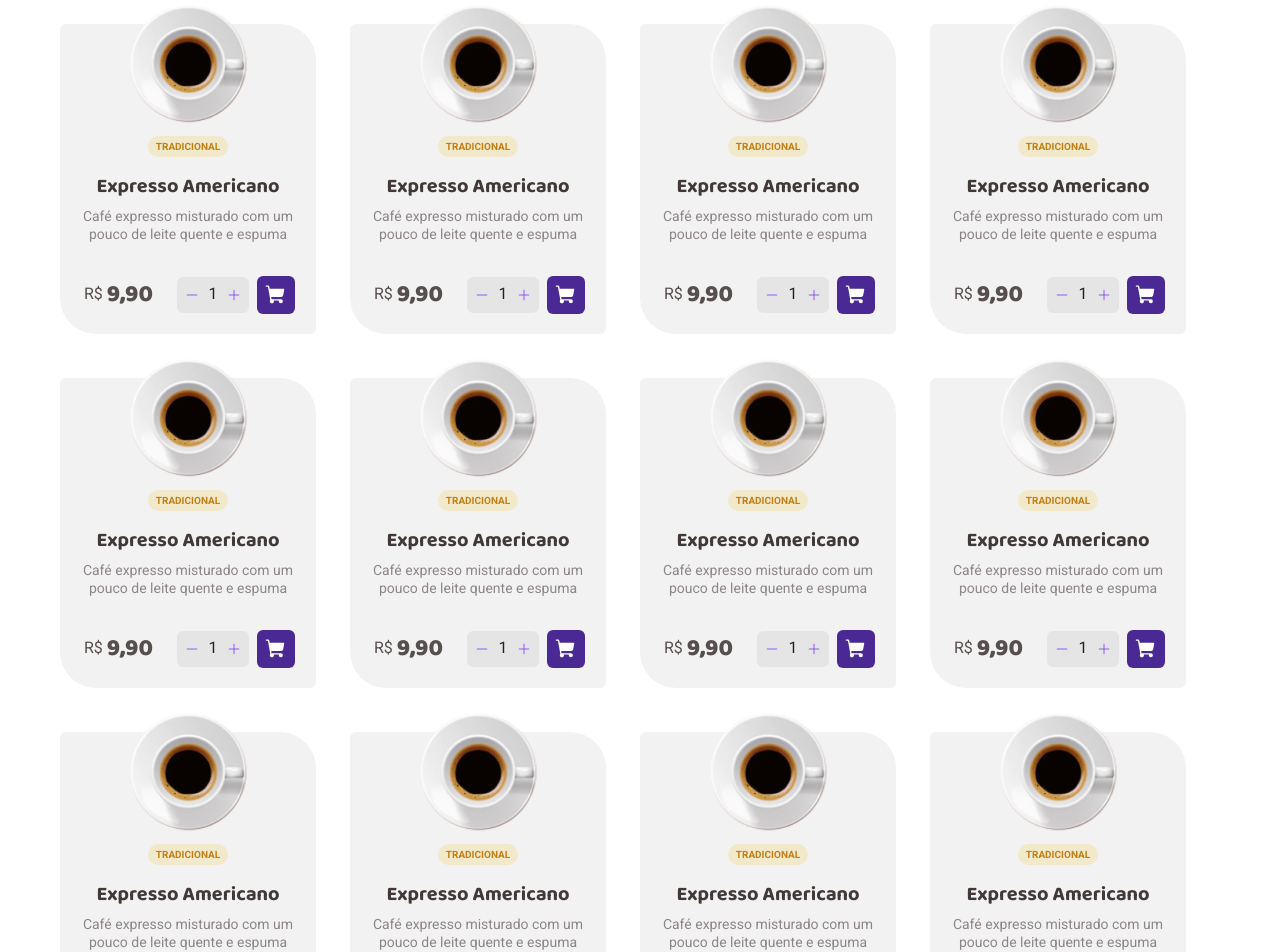
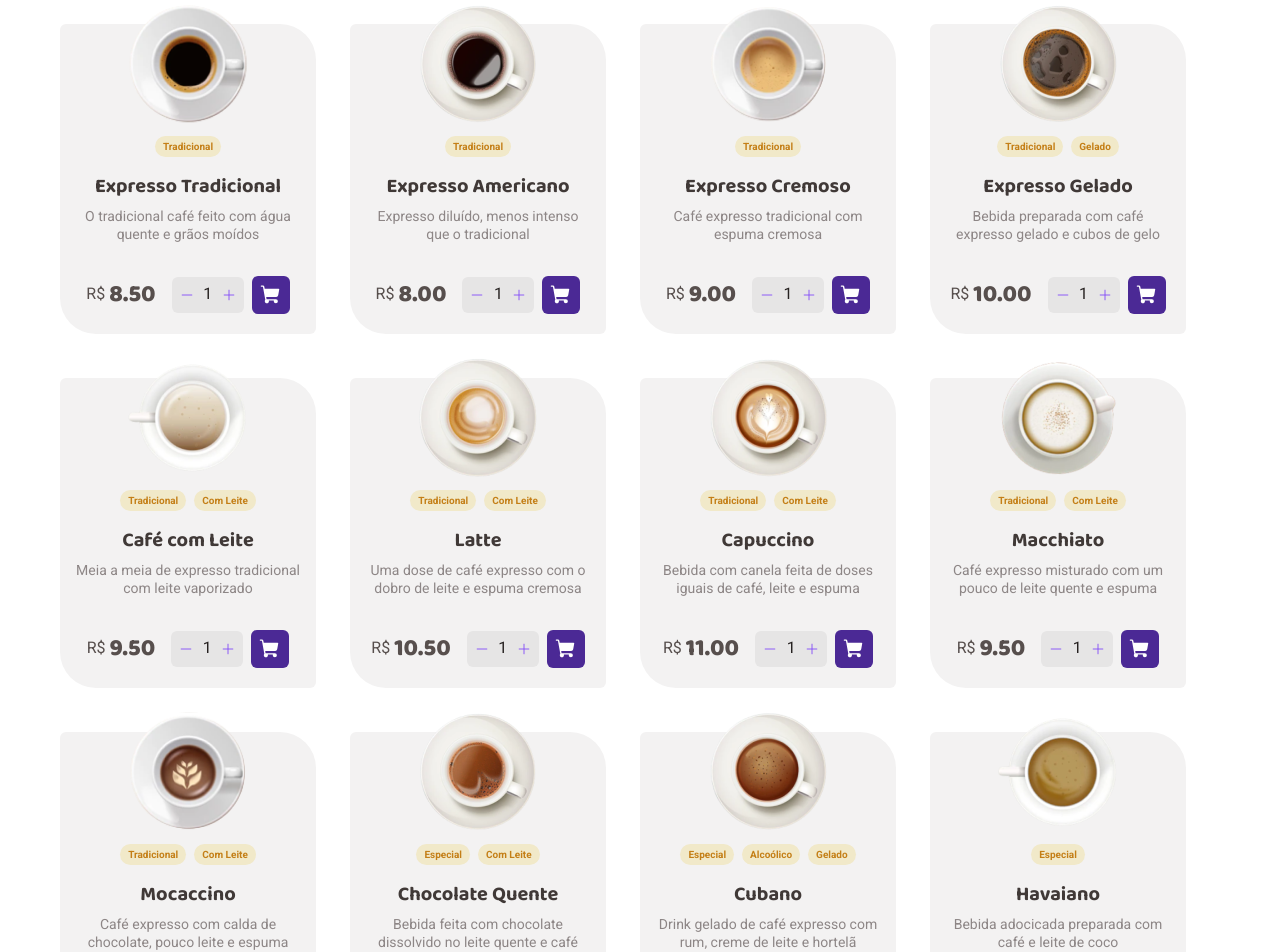
Before and after one commit to CarlosAlexandredevv/Coffee-delivery, a React (Vite) app: page / in a window 1280 px wide. Shown: the part 720-1672 px from the top of the page. Built offline with nearby package versions, Linux system fonts and the light colour scheme.

Commit message:
feat: styles card home

```diff
--- a/src/components/ui/CardHome.tsx
+++ b/src/components/ui/CardHome.tsx
@@ -1,31 +1,52 @@
 import { CartAdd } from './CartAdd';
 import { InputNumber } from './InputNumber';
+import { coffeeData } from '../../pages/Home/components/coffee-list/utils/datacoffee';
 
 export function CardHome() {
   return (
-    <div className="flex flex-col h-[310px] max-w-[256px] items-center bg-base-card px-3 rounded-tl-md rounded-tr-[36px] rounded-bl-[36px] rounded-br-md relative mb-11 dark:bg-zinc-800">
+    <>
+      {coffeeData.map((coffee) => (
+        <div
+          key={coffee.id}
+          className="flex flex-col h-[310px] max-w-[256px] items-center bg-base-card px-4 rounded-tl-md rounded-tr-[36px] rounded-bl-[36px] rounded-br-md relative mb-11 dark:bg-zinc-800"
+        >
           <img
             className="size-[120px] absolute -top-5"
-        src="src\assets\coffees\tradicional.png"
-        alt=""
+            src={coffee.img}
+            alt={coffee.name}
           />
+
+          {coffee.tags.length > 1 ? (
+            <div className="flex gap-2 mt-28 mb-4">
+              {coffee.tags.map((tag) => (
+                <span
+                  key={`${coffee.id}-${tag}`}
+                  className="text-yellow-dark font-roboto font-bold text-[0.625rem] bg-yellow-light px-2 py-1 rounded-full leading-line"
+                >
+                  {tag}
+                </span>
+              ))}
+            </div>
+          ) : (
             <span className="text-yellow-dark font-roboto font-bold text-[0.625rem] bg-yellow-light px-2 py-1 rounded-full leading-line mt-28 mb-4">
-        TRADICIONAL
+              {coffee.tags[0]}
             </span>
+          )}
+
           <h3 className="font-bold leading-line text-[1.25rem] text-base-subtitle font-baloo dark:text-zinc-100">
-        Expresso Americano
+            {coffee.name}
           </h3>
           <p className="text-sm font-roboto leading-line text-base-label text-center mt-2 dark:text-zinc-400">
-        Café expresso misturado com um pouco de leite quente e espuma
+            {coffee.description}
           </p>
 
-      <div className="flex gap-6 mt-auto mr-auto mb-5 ml-3">
+          <div className="flex gap-4 mt-auto mx-auto mb-5">
             <div className="flex items-center gap-1">
-          <span className=" font-roboto leading-line text-base-text dark:text-zinc-400">
+              <span className="font-roboto leading-line text-base-text dark:text-zinc-400">
                 R$
               </span>
               <span className="text-2xl font-extrabold leading-line text-base-text font-baloo dark:text-zinc-200">
-            9,90
+                {coffee.price.toFixed(2)}
               </span>
             </div>
             <div className="flex gap-2 items-center">
@@ -34,7 +55,7 @@ export function CardHome() {
             </div>
           </div>
         </div>
+      ))}
+    </>
   );
-
-  //adicionar components de adicionar, diminuir... mt-auto mr-auto mb-5 ml-3
 }
--- a/src/components/ui/CartAdd.tsx
+++ b/src/components/ui/CartAdd.tsx
@@ -5,7 +5,7 @@ export function CartAdd() {
     <ShoppingCart
       weight="fill"
       size={38}
-      className="bg-purple-dark p-2 rounded-md text-white"
+      className="bg-purple-dark p-2 rounded-md text-white cursor-pointer hover:bg-purple duration-300"
     />
   );
 }
--- a/src/pages/Home/components/coffee-list/index.tsx
+++ b/src/pages/Home/components/coffee-list/index.tsx
@@ -10,19 +10,6 @@ export function CoffeeList() {
         <div className="flex justify-center xl:block">
           <div className="grid grid-cols-1 sm:gap-x-6 xl:gap-x-0 sm:grid-cols-2 lg:grid-cols-3 xl:grid-cols-4 ">
             <CardHome />
-            <CardHome />
-            <CardHome />
-            <CardHome />
-            <CardHome />
-            <CardHome />
-            <CardHome />
-            <CardHome />
-            <CardHome />
-            <CardHome />
-            <CardHome />
-            <CardHome />
-            <CardHome />
-            <CardHome />
           </div>
         </div>
       </div>
--- /dev/null
+++ b/src/pages/Home/components/coffee-list/utils/datacoffee.ts
@@ -0,0 +1,123 @@
+type CoffeeData = {
+  id: number;
+  img: string;
+  name: string;
+  tags: string[];
+  description: string;
+  price: number;
+}
+
+export const coffeeData: CoffeeData[] = [
+  {
+    "id": 1,
+    "img": "src/assets/coffees/tradicional.png",
+    "name": "Expresso Tradicional",
+    "tags": ["Tradicional"],
+    "description": "O tradicional café feito com água quente e grãos moídos",
+    "price": 8.5
+  },
+  {
+    "id": 2,
+    "img": "src/assets/coffees/americano.png",
+    "name": "Expresso Americano",
+    "tags": ["Tradicional"],
+    "description": "Expresso diluído, menos intenso que o tradicional",
+    "price": 8.0
+  },
+  {
+    "id": 3,
+    "img": "src/assets/coffees/cremoso.png",
+    "name": "Expresso Cremoso",
+    "tags": ["Tradicional"],
+    "description": "Café expresso tradicional com espuma cremosa",
+    "price": 9.0
+  },
+  {
+    "id": 4,
+    "img": "src/assets/coffees/gelado.png",
+    "name": "Expresso Gelado",
+    "tags": ["Tradicional", "Gelado"],
+    "description": "Bebida preparada com café expresso gelado e cubos de gelo",
+    "price": 10.0
+  },
+  {
+    "id": 5,
+    "img": "src/assets/coffees/leite.png",
+    "name": "Café com Leite",
+    "tags": ["Tradicional", "Com Leite"],
+    "description": "Meia a meia de expresso tradicional com leite vaporizado",
+    "price": 9.5
+  },
+  {
+    "id": 6,
+    "img": "src/assets/coffees/latte.png",
+    "name": "Latte",
+    "tags": ["Tradicional", "Com Leite"],
+    "description": "Uma dose de café expresso com o dobro de leite e espuma cremosa",
+    "price": 10.5
+  },
+  {
+    "id": 7,
+    "img": "src/assets/coffees/capuccino.png",
+    "name": "Capuccino",
+    "tags": ["Tradicional", "Com Leite"],
+    "description": "Bebida com canela feita de doses iguais de café, leite e espuma",
+    "price": 11.0
+  },
+  {
+    "id": 8,
+    "img": "src/assets/coffees/macchiato.png",
+    "name": "Macchiato",
+    "tags": ["Tradicional", "Com Leite"],
+    "description": "Café expresso misturado com um pouco de leite quente e espuma",
+    "price": 9.5
+  },
+  {
+    "id": 9,
+    "img": "src/assets/coffees/mocaccino.png",
+    "name": "Mocaccino",
+    "tags": ["Tradicional", "Com Leite"],
+    "description": "Café expresso com calda de chocolate, pouco leite e espuma",
+    "price": 10.0
+  },
+  {
+    "id": 10,
+    "img": "src/assets/coffees/chocolate.png",
+    "name": "Chocolate Quente",
+    "tags": ["Especial", "Com Leite"],
+    "description": "Bebida feita com chocolate dissolvido no leite quente e café",
+    "price": 12.0
+  },
+  {
+    "id": 11,
+    "img": "src/assets/coffees/cubano.png",
+    "name": "Cubano",
+    "tags": ["Especial", "Alcoólico", "Gelado"],
+    "description": "Drink gelado de café expresso com rum, creme de leite e hortelã",
+    "price": 13.0
+  },
+  {
+    "id": 12,
+    "img": "src/assets/coffees/havaiano.png",
+    "name": "Havaiano",
+    "tags": ["Especial"],
+    "description": "Bebida adocicada preparada com café e leite de coco",
+    "price": 11.5
+  },
+  {
+    "id": 13,
+    "img": "src/assets/coffees/arabe.png",
+    "name": "Árabe",
+    "tags": ["Especial"],
+    "description": "Bebida preparada com grãos de café árabe e especiarias",
+    "price": 12.5
+  },
+  {
+    "id": 14,
+    "img": "src/assets/coffees/irlandes.png",
+    "name": "Irlandês",
+    "tags": ["Especial", "Alcoólico"],
+    "description": "Bebida a base de café, uísque irlandês, açúcar e chantilly",
+    "price": 14.0
+  }
+];
```
Also changed, not shown: src/assets/coffees/Image.svg (deleted). Lines whose indentation alone changed are shown as unchanged.
